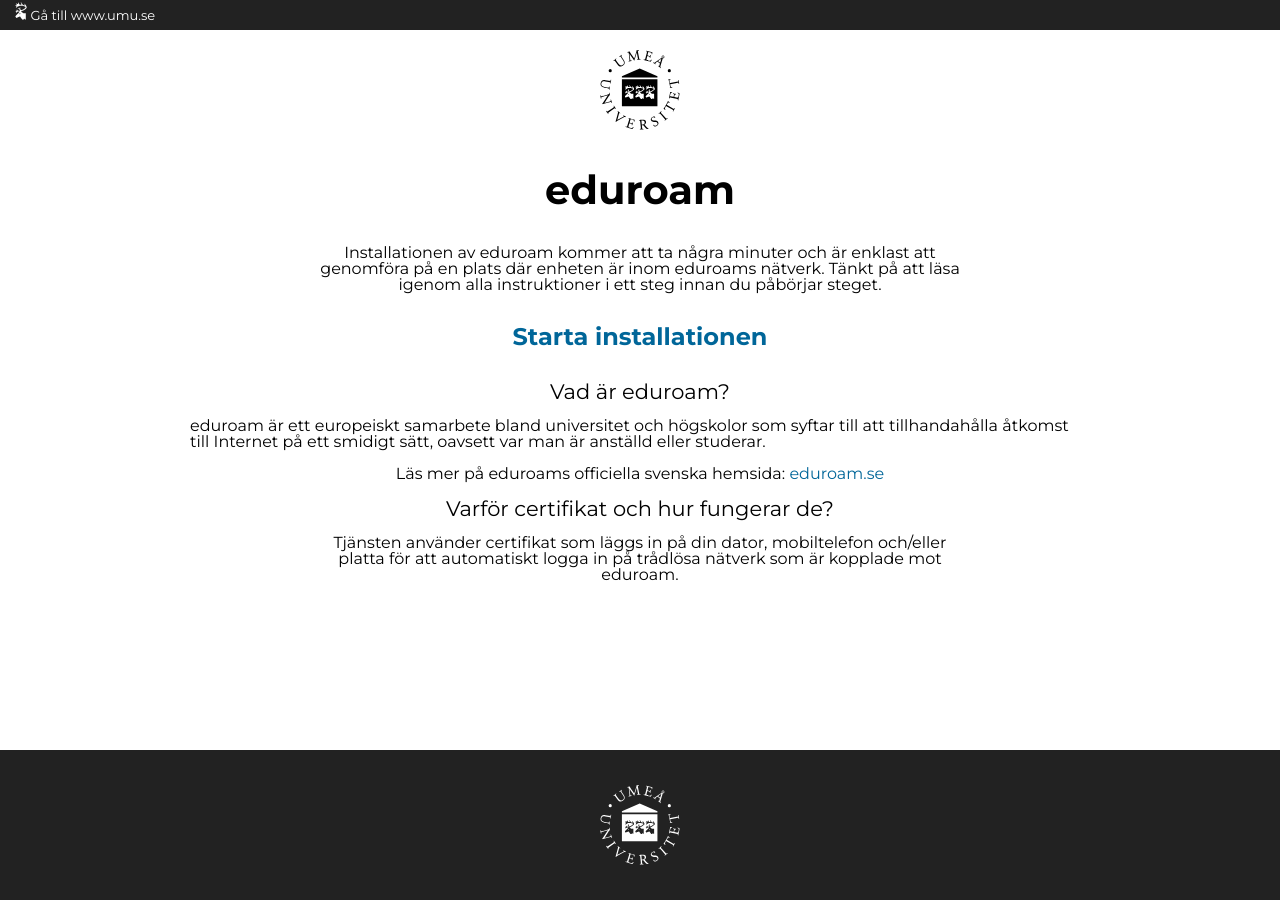
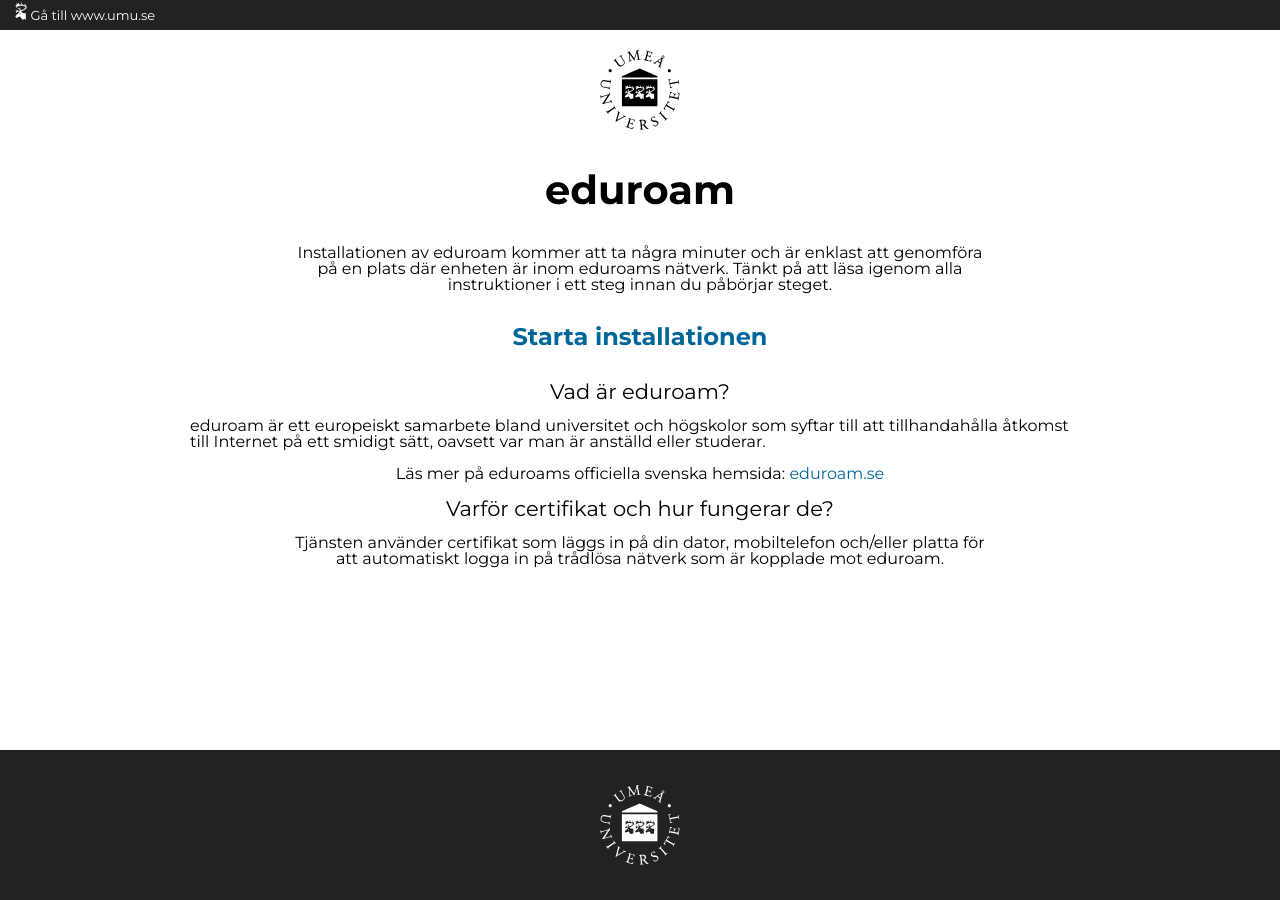
Before and after one commit to f95johansson/eduroam-design, a Jekyll site: the page built from index.md, in a window 1280 px wide. Built offline with Jekyll 4.4.1, drawn with Linux system fonts in a browser that asks for light colours.

Commit message:
Update main.scss

```diff
--- a/css/main.scss
+++ b/css/main.scss
@@ -79,9 +79,8 @@ strong {
 }
 
 .startPageinfo {
-  max-width: 65rem;
+  max-width: 70rem;
   margin: auto;
-  font-weight: 200;
 }
 
 .top-bar {
```
